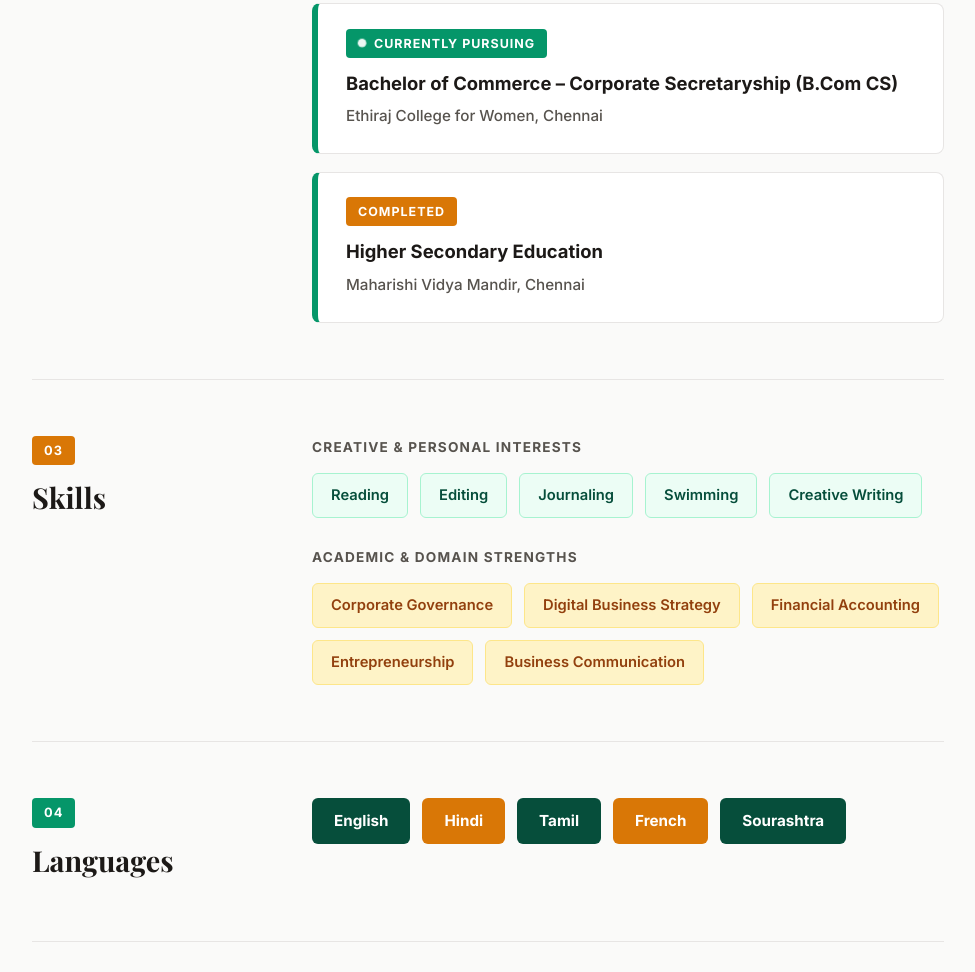
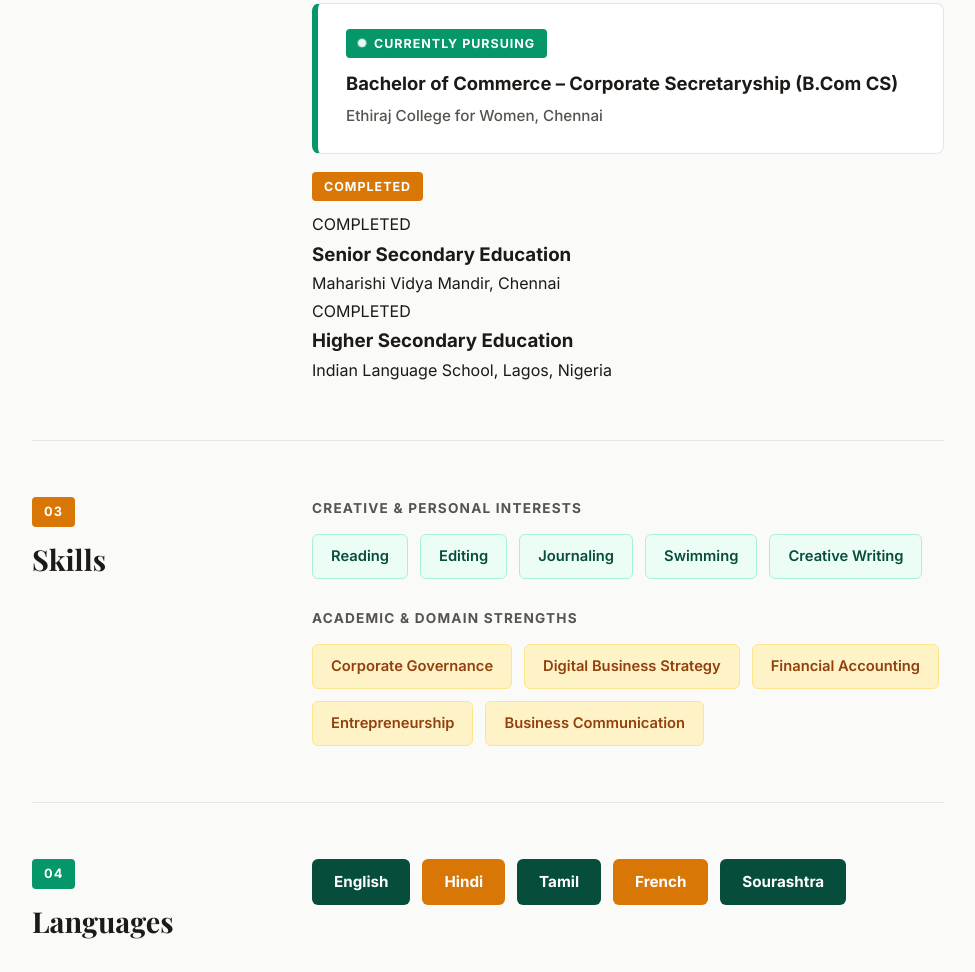
Before and after one commit to archidhaa/My-resume, a plain HTML site: page index.html in a window 1280 px wide. Shown: the part 1203-2175 px from the top of the page, without its empty margins (152-1127 px from the left). Drawn offline with nearby package versions, Linux system fonts and the light colour scheme; a web font is replaced by a local one.

Commit message:
Update index.html

```diff
--- a/index.html
+++ b/index.html
@@ -718,10 +718,20 @@
           <p>Ethiraj College for Women, Chennai</p>
         </div>
 
-        <div class="edu-card">
           <span class="edu-status completed">Completed</span>
-          <h3>Higher Secondary Education</h3>
-          <p>Maharishi Vidya Mandir, Chennai</p>
+        <!-- Senior Secondary Education -->
+<div class="education-item">
+  <span class="status-badge">COMPLETED</span>
+  <h3>Senior Secondary Education</h3>
+  <p class="institution">Maharishi Vidya Mandir, Chennai</p>
+</div>
+
+<!-- Higher Secondary Education -->
+<div class="education-item">
+  <span class="status-badge">COMPLETED</span>
+  <h3>Higher Secondary Education</h3>
+  <p class="institution">Indian Language School, Lagos, Nigeria</p>
+</div>
         </div>
       </div>
     </section>
```
